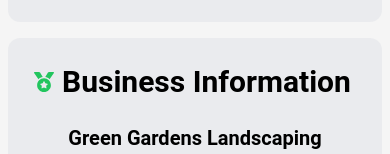
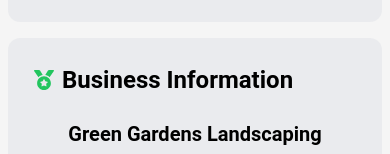
Before and after one commit to Kaydev-cmd/piece-job, a Next.js app in the folder frontend/: page /job-poster in a window 390 px wide. Shown: the part 669-823 px from the top of the page. Built offline with nearby package versions, Linux system fonts and the light colour scheme.

Commit message:
fix: adjust styling issues in BusinessInfoCard component

```diff
--- a/frontend/components/common/BusinessInfoCard.tsx
+++ b/frontend/components/common/BusinessInfoCard.tsx
@@ -10,7 +10,7 @@ const BusinessInfoCard: React.FC<JobPosterProfileCardProps> = ({
 }) => {
   return (
     <div className="card flex flex-col gap-6 bg-gray-300/30 rounded-xl">
-      <h1 className="flex items-center gap-2 text-3xl font-bold">
+      <h1 className="flex items-center gap-2 text-2xl md:text-3xl font-bold">
         <FaMedal size={20} color="#22C55E" /> Business Information
       </h1>
       <div className="flex flex-col items-center gap-4" style={{marginBottom: "14px"}}>
```
